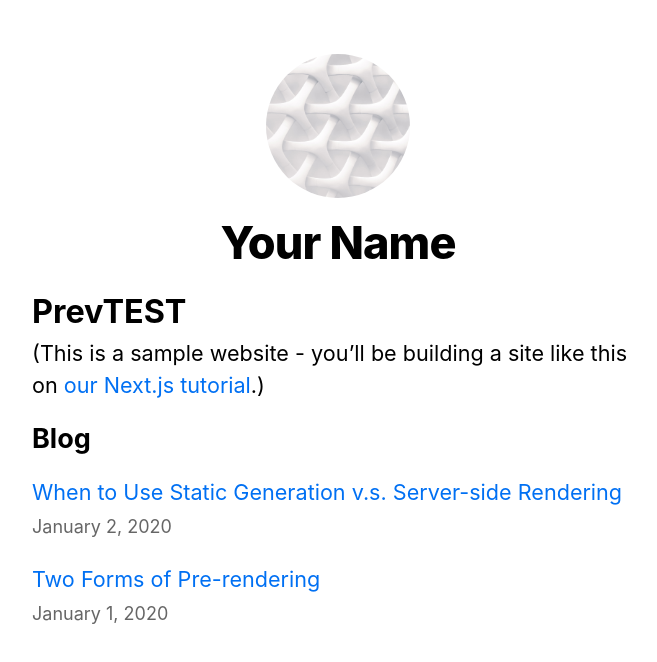
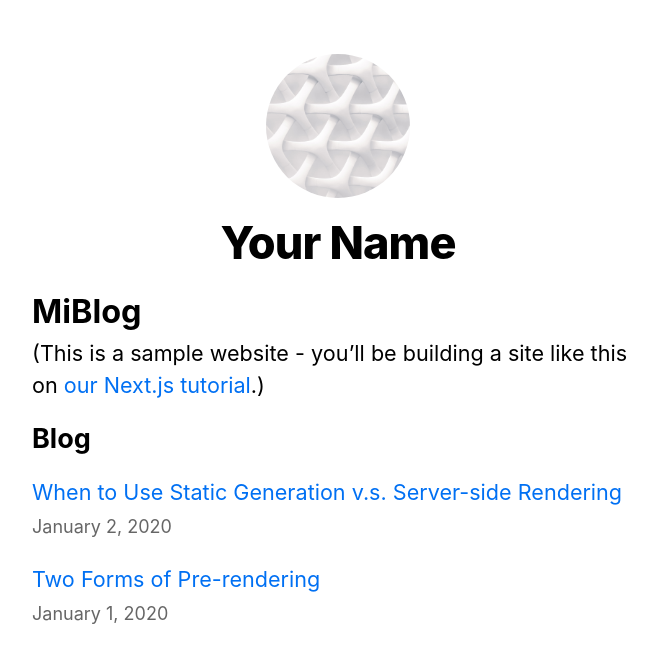
Before and after one commit to arejasverduras/nextjs-blog, a Next.js app: page / in a window 1280 px wide. Shown: the top 662 px of the page, without its empty margins (302-959 px from the left). Built offline with nearby package versions, Linux system fonts and the light colour scheme.

Commit message:
update header

```diff
--- a/pages/index.js
+++ b/pages/index.js
@@ -22,7 +22,7 @@ export default function Home({allPostsData}) {
         <title>{siteTitle}</title>
       </Head>
       <section className={utilStyles.headingMd}>
-        <h1>PrevTEST</h1>
+        <h1>MiBlog</h1>
         <p>
           (This is a sample website - you’ll be building a site like this on{' '}
           <a href="https://nextjs.org/learn">our Next.js tutorial</a>.)
```
